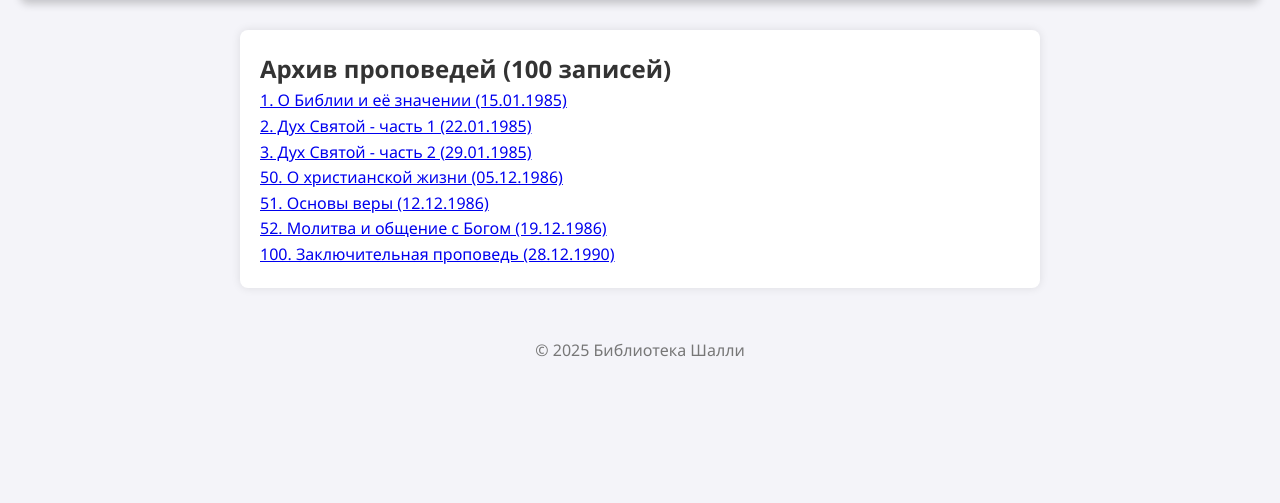
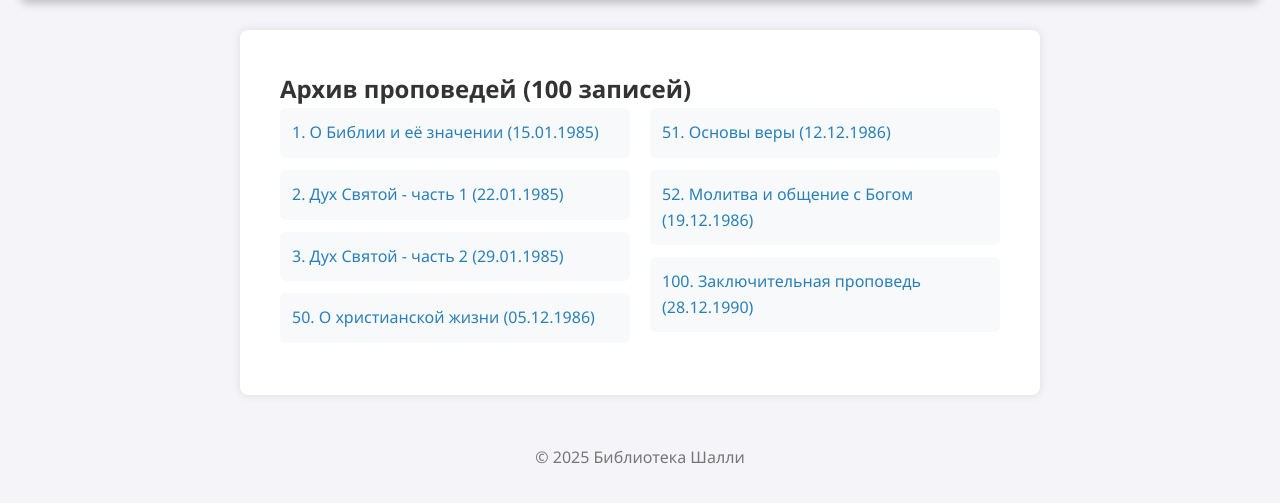
Before and after one commit to iliarudich0/iliama, a PHP site: page /sermons.html in a window 1280 px wide. Shown: the part 220-723 px from the top of the page. Run offline with PHP 8.4, Linux system fonts and the light colour scheme.

Commit message:
Update style.css

```diff
--- a/style.css
+++ b/style.css
@@ -66,3 +66,45 @@ footer {
   padding: 10px;
   color: #777;
 }
+
+/* Стили для списка проповедей */
+.sermon-list {
+  max-width: 1000px;
+  margin: 0 auto;
+  padding: 20px;
+}
+
+.sermon-items-container {
+  display: flex;
+  flex-wrap: wrap;
+  gap: 20px;
+}
+
+.sermon-column {
+  flex: 1;
+  min-width: 300px;
+}
+
+.sermon-item {
+  margin-bottom: 12px;
+  padding: 12px;
+  background: #f8f9fa;
+  border-radius: 6px;
+  transition: all 0.3s ease;
+}
+
+.sermon-item:hover {
+  background: #eaf3ff;
+}
+
+.sermon-item a {
+  text-decoration: none;
+  color: #2980b9;
+  font-weight: 500;
+  display: block;
+}
+
+.sermon-item a:hover {
+  color: #1a5276;
+  text-decoration: underline;
+}
```
